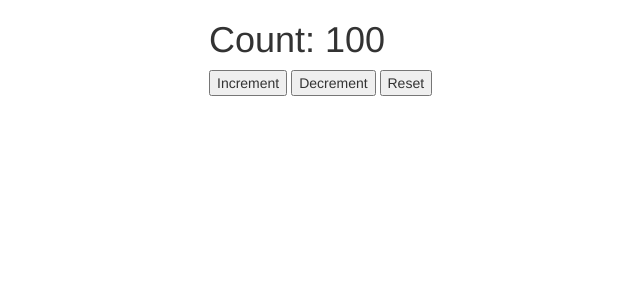
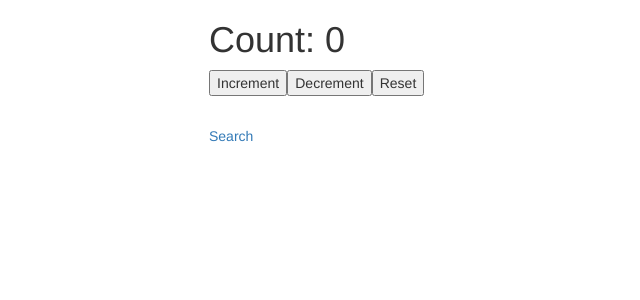
Before and after one commit to fayz5/basic-react, a React app: page / in a window 1280 px wide. Shown: the top 300 px of the page, without its empty margins (256-896 px from the left). Built offline with nearby package versions, Linux system fonts and the light colour scheme.

Commit message:
Simple routes

```diff
--- a/package.json
+++ b/package.json
@@ -5,7 +5,7 @@
     "main": "index.js",
     "scripts": {
         "watch": "webpack -d --watch",
-        "build": "webpack -p",
+        "build": "webpack",
         "start": "webpack-dev-server"
     },
     "author": "Akmal Fayziyev",
@@ -39,8 +39,10 @@
         "axios": "^0.18.0",
         "express": "^4.16.3",
         "history": "^4.7.2",
+        "prop-types": "^15.6.1",
         "react": "^16.3.1",
         "react-dom": "^16.3.1",
-        "react-router": "^4.2.0"
+        "react-router": "^4.2.0",
+        "react-router-dom": "^4.2.2"
     }
 }
--- a/src/components/App.jsx
+++ b/src/components/App.jsx
@@ -1,13 +1,22 @@
 import React, { Component } from "react";
+import { BrowserRouter, Route, Switch } from "react-router-dom";
 
 import Counter from "./Counter";
+import Search from "./Search";
+import NotFound from "./NotFound";
 
 export default class Application extends Component {
     render() {
         return (
-            <main className='Application'>
-                <Counter />
-            </main>
+            <BrowserRouter>
+                <main className='Application'>
+                    <Switch>
+                        <Route exact path='/' component={Counter} />
+                        <Route path='/search' component={Search} />
+                        <Route component={NotFound} />
+                    </Switch>
+                </main>
+            </BrowserRouter>
         );
     }
 }
--- a/src/components/Counter.jsx
+++ b/src/components/Counter.jsx
@@ -1,8 +1,9 @@
 import React, { Component } from "react";
+import { Link } from "react-router-dom";
 
 export default class Counter extends Component {
     state = {
-        count: 100
+        count: 0
     };
 
     increment = () => {
@@ -30,17 +31,22 @@ export default class Counter extends Component {
             <section className='Counter'>
                 <h1> Count: {count} </h1>{" "}
                 <button onClick={this.increment} className='full-width'>
-                    {" "}
-                    Increment{" "}
-                </button>{" "}
+                    Increment
+                </button>
                 <button onClick={this.decriment} className='full-width'>
-                    {" "}
-                    Decrement{" "}
-                </button>{" "}
+                    Decrement
+                </button>
                 <button onClick={this.reset} className='full-width'>
-                    {" "}
-                    Reset{" "}
-                </button>{" "}
+                    Reset
+                </button>
+                <div>
+                    <Link
+                        to='/search'
+                        style={{ display: "block", marginTop: "30px" }}
+                    >
+                        Search
+                    </Link>
+                </div>
             </section>
         );
     }
--- /dev/null
+++ b/src/components/NotFound.jsx
@@ -0,0 +1,10 @@
+import React from "react";
+const NotFound = () => {
+    return (
+        <div className='not-found'>
+            <h1 className='title'>404</h1>
+        </div>
+    );
+};
+
+export default NotFound;
--- /dev/null
+++ b/src/components/Search.jsx
@@ -0,0 +1,12 @@
+import PropTypes from "prop-types";
+import React from "react";
+
+const Search = ({ title }) => {
+    return <h2>{title ? title : "No title"}</h2>;
+};
+
+Search.propTypes = {
+    title: PropTypes.string
+};
+
+export default Search;
--- a/webpack.config.js
+++ b/webpack.config.js
@@ -16,7 +16,8 @@ const config = {
     devServer: {
         contentBase: BUILD_DIR,
         compress: true,
-        port: 9000
+        port: 8000,
+        historyApiFallback: true
     },
     module: {
         rules: [
```
Also changed, not shown: 2 other files (tests, documents, lock files or other folders).
